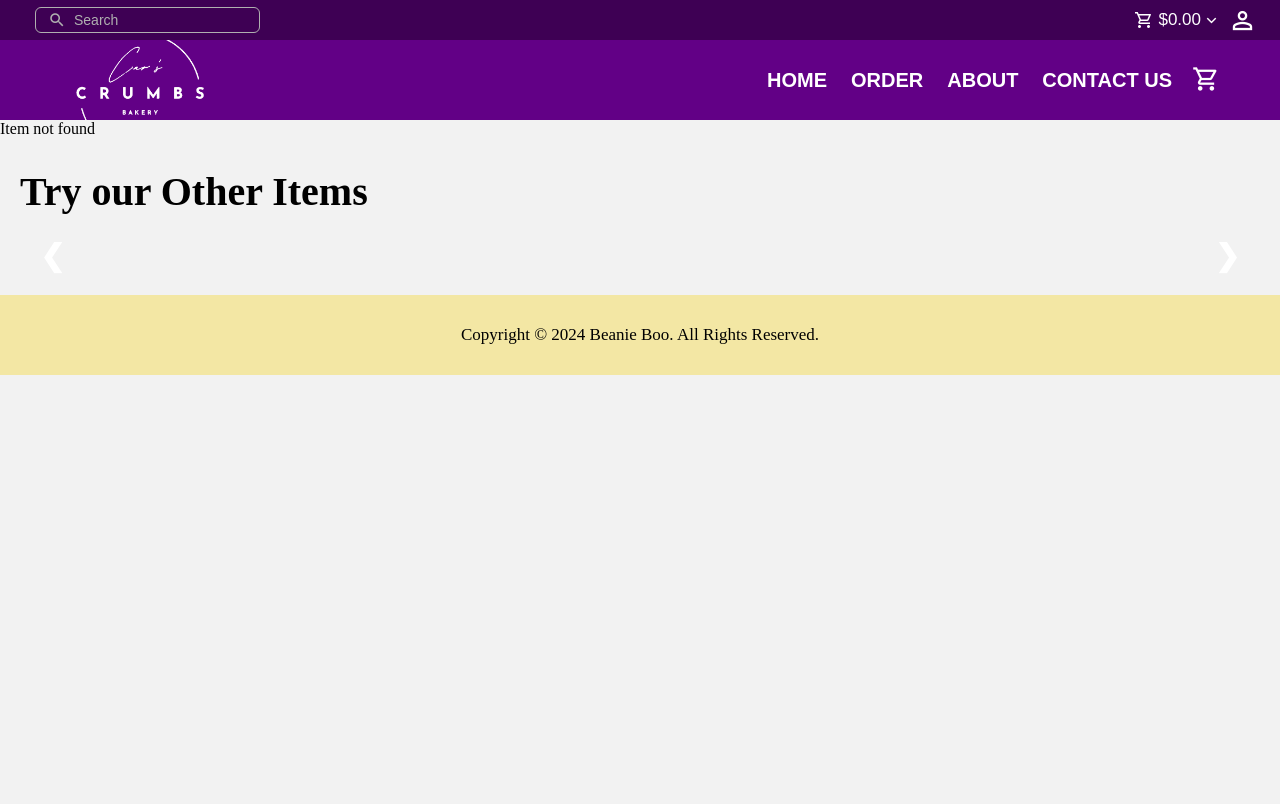
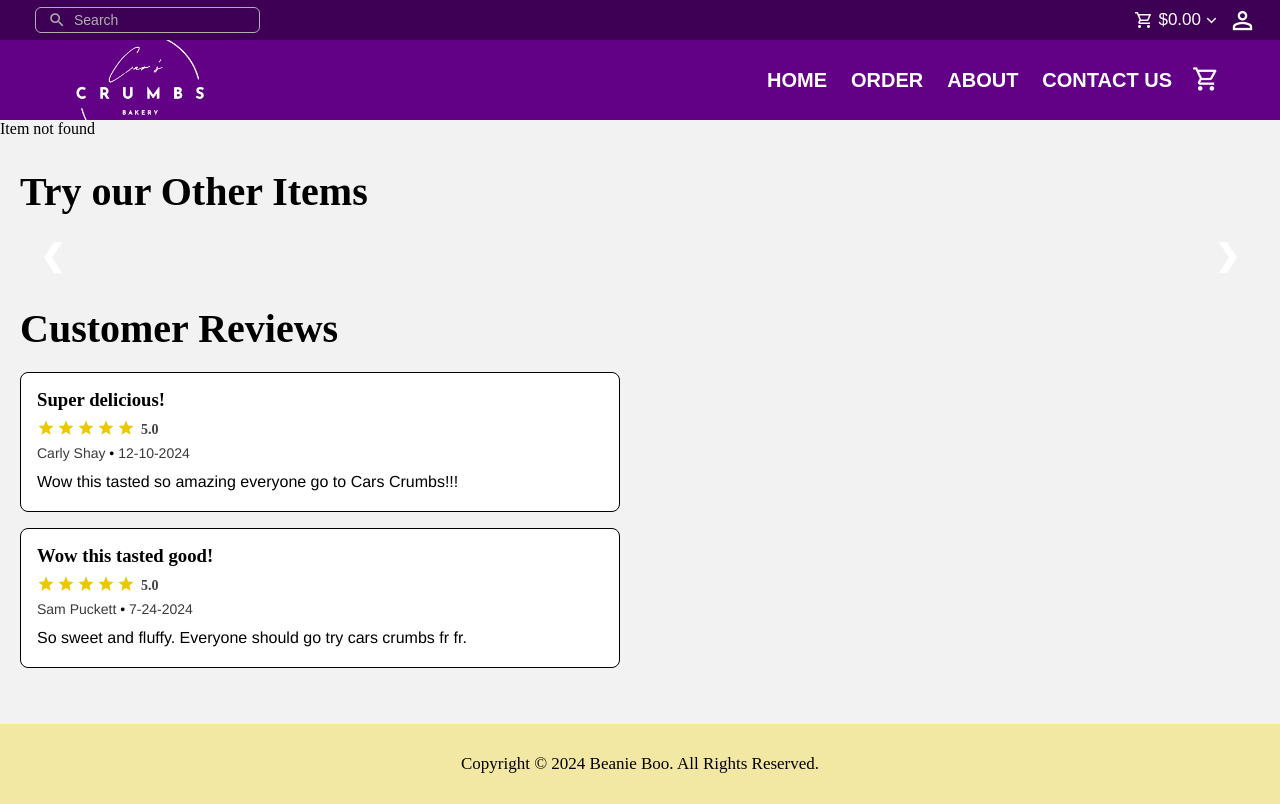
Before and after one commit to MichaelT-178/CarsCrumbs, a Vue app: page /Item/1 in a window 1280 px wide. Before the commit this address had no page. Built offline with nearby package versions, Linux system fonts and the light colour scheme.

Commit message:
Started Reviews

```diff
--- /dev/null
+++ b/src/assets/real_menu/Reviews.json
@@ -0,0 +1,20 @@
+{
+    "Reviews": [
+        {
+            "id": 1,
+            "Header": "Super delicious!",
+            "DateAdded": "12-10-2024",
+            "Name": "Carly Shay",
+            "Rating": 5,
+            "Text": "Wow this tasted so amazing everyone go to Cars Crumbs!!!"
+        },
+        {
+            "id": 2,
+            "Header": "Wow this tasted good!",
+            "DateAdded": "7-24-2024",
+            "Name": "Sam Puckett",
+            "Rating": 5,
+            "Text": "So sweet and fluffy. Everyone should go try cars crumbs fr fr."
+        }
+    ]
+}
--- /dev/null
+++ b/src/components/ReviewCard.vue
@@ -0,0 +1,62 @@
+<template>
+  <div class="review-card">
+    <h3>{{ review.Header }}</h3>
+    <StarRating :rating="review.Rating" />
+    <p class="name-date">
+      {{ review.Name }}
+      <span class="separator">•</span>
+      {{ review.DateAdded }}
+    </p>
+    <p class="text-review">{{ review.Text }}</p>
+  </div>
+</template>
+
+
+<script setup>
+import StarRating from "./StarRating.vue";
+
+defineProps({
+  review: {
+    type: Object,
+    required: true,
+  },
+});
+
+</script>
+
+
+<style scoped>
+.review-card {
+  padding: 1rem;
+  margin: 1rem 0;
+  border-radius: 8px;
+  background-color: white;
+  border: 1px solid black;
+  width: 600px;
+}
+
+.review-card h3 {
+  margin: 0 0 0.5rem;
+}
+
+.review-card p {
+  margin: 0.25rem 0;
+}
+
+.name-date {
+  color: #3a3a3a;
+  font-size: 14px;
+  font-family: "Helvetica";
+}
+
+.separator {
+  color: black;
+}
+
+.text-review {
+  padding-top: 8px;
+  font-size: 16px;
+  font-family: "Helvetica";
+}
+
+</style>
--- a/src/views/Item.vue
+++ b/src/views/Item.vue
@@ -57,6 +57,20 @@
     </div>
   </div>
 
+    <!-- Reviews Section -->
+    <div class="reviews-section">
+      <h2 class="related-title">Customer Reviews</h2>
+      <div v-if="filteredReviews.length" class="reviews-container">
+        <ReviewCard
+          v-for="(review, index) in filteredReviews"
+          :key="index"
+          :review="review"
+        />
+      </div>
+      <div v-else>
+        <p>No reviews for this item yet.</p>
+      </div>
+    </div>
 
 
 
@@ -71,9 +85,11 @@ import { ref, onMounted, onUnmounted, watch } from "vue";
 import MenuCard from "../components/MenuCard.vue";
 import WordpressHeader from "../components/Header.vue";
 import StarRating from "../components/StarRating.vue";
+import ReviewCard from "../components/ReviewCard.vue";
 import { useRouter, useRoute } from "vue-router";
 import { useCartStore } from "../stores/cart.js";
 import { folderRealOrTest } from "../data.config.js";
+import Reviews from "../assets/real_menu/Reviews.json";
 
 const cart = useCartStore();
 const router = useRouter();
@@ -92,6 +108,11 @@ const pic = ref("");
 const selectedOption = ref(null);
 const relatedItems = ref([]);
 const isSmallScreen = ref(false);
+const filteredReviews = ref([]);
+
+const loadAllReviews = () => {
+  filteredReviews.value = Reviews.Reviews;
+};
 
 const updateScreenSize = () => {
   isSmallScreen.value = window.matchMedia("(max-width: 650px)").matches;
@@ -183,6 +204,7 @@ watch(
 onMounted(() => {
   updateScreenSize();
   loadMenuData();
+  loadAllReviews();
   window.addEventListener("resize", updateScreenSize);
 });
 
@@ -374,6 +396,13 @@ button:hover:enabled {
   display: none;
 }
 
+.reviews-section {
+  margin-top: -10px;
+  margin-bottom: 20px;
+  padding: 20px;
+  text-align: left;
+}
+
 @media (max-width: 650px) {
   .menu-item-container {
     flex-direction: column;
```
